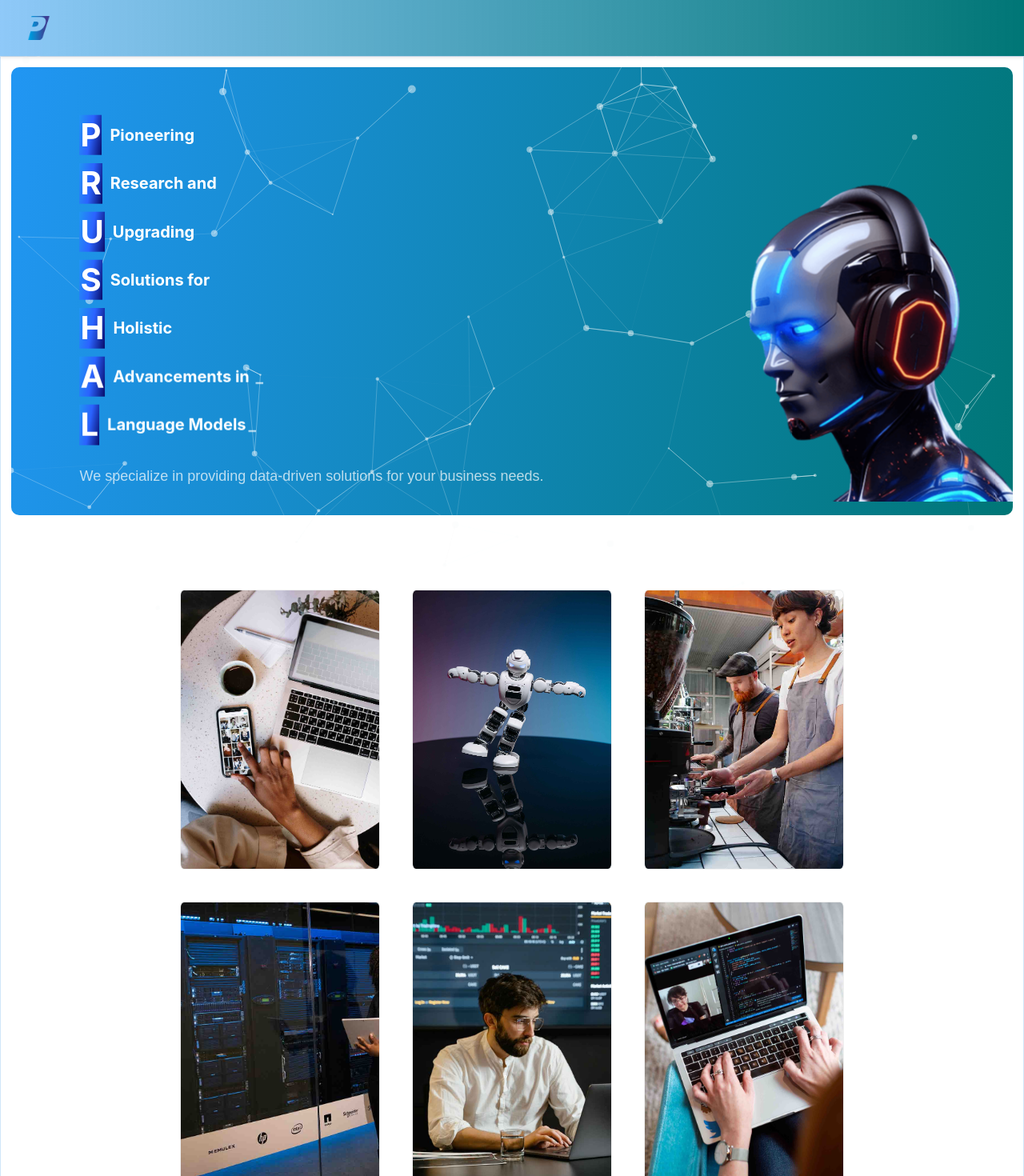
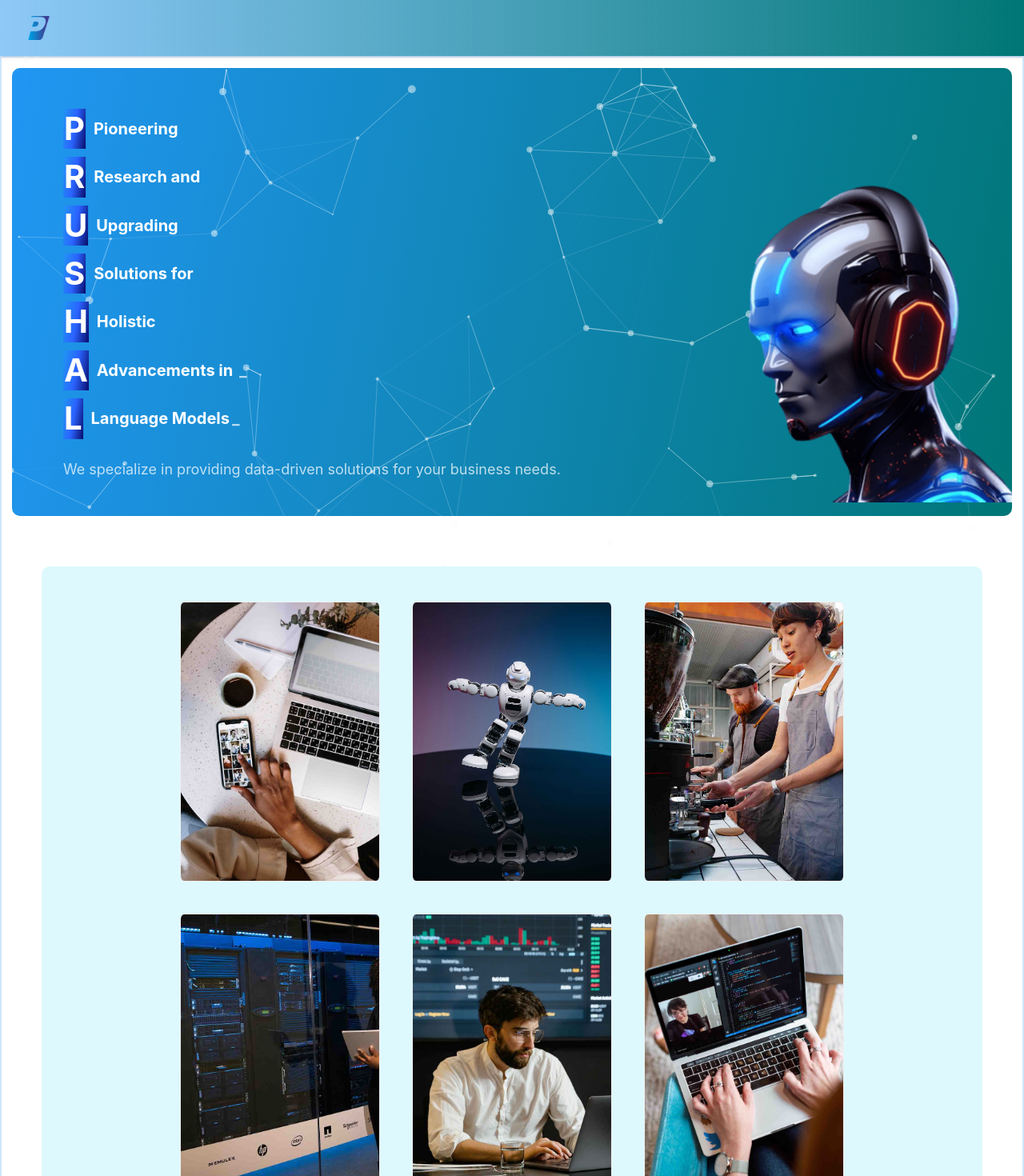
Before and after one commit to Ashish-11-06/Prushal, a React (Vite) app: page / in a window 1280 px wide. Shown: the top 1470 px of the page at 80% size. Built offline with nearby package versions, Linux system fonts and the light colour scheme.

Commit message:
UI changes

```diff
--- a/src/components/ContactUs/ContactUs.css
+++ b/src/components/ContactUs/ContactUs.css
@@ -6,18 +6,21 @@
 
   .contact-us-form-container {
     /* max-width: 1200px; */
+    color: #fff;
     margin: 0 auto;
-    background-color: #acf7ff81;
+    background-color: #007676;
     padding: 30px;
     border-radius: 8px;
     box-shadow: 0 2px 8px rgba(0, 0, 0, 0.1);
   }
 
-  .contact-us-title {
+.ant-typography {
+    color: #fff;
     text-align: center;
   }
 
   .contact-us-paragraph {
+
     text-align: center;
     margin-bottom: 30px;
   }
--- a/src/components/ContactUs/ContactUs.jsx
+++ b/src/components/ContactUs/ContactUs.jsx
@@ -29,7 +29,7 @@
   };
 
   return (
-    <div className="contact-us-container">
+    <div>
       <div className="contact-us-form-container">
         <Title level={2} className="contact-us-title">Contact Us</Title>
         <Paragraph className="contact-us-paragraph">
@@ -97,14 +97,14 @@
 
           {/* Right Column: Social Media, Quick Links, Contact Email, and Address */}
           <Col xs={24} md={12}>
-            <Card className="contact-info-card">
+            <Card className="contact-info-card" style={{ height: '100%' }}>
               <div className="social-media-section">
                 {/* Company Address Section */}
                 <section className='company-info'>
                   <div className="company-address-section">
                     <Title level={4}><EnvironmentOutlined /> Our Address</Title>
                     <Divider className="contact-us-divider" />
-                    <Paragraph>
+                    <Paragraph style={{ marginBottom: 0, color: 'black' }}>
                       <strong>Prushal Technology Pvt. Ltd.</strong><br />
                       Flat No: 401, Vrindavan<br />
                       Society, near Samindradevi<br />
@@ -134,7 +134,7 @@
                 <Divider className="divider2" />
 
                 {/* Contact Email */}
-                <Paragraph>
+                <Paragraph style={{ marginBottom: 0, color: 'black' }}>
                   <MailOutlined /> For inquiries, you can reach us directly at:
                   <a href="mailto:info@prushal.com" className="contact-us-email"> info@prushal.com</a>
                 </Paragraph>
--- a/src/components/Footer.jsx
+++ b/src/components/Footer.jsx
@@ -10,7 +10,7 @@
     <>
 
 <Footer style={{ textAlign: 'center', background: '#007676' }}>
-  ©2024 Prushal Technology Pvt Ltd. All Rights Reserved.
+  ©2025 Prushal Technology Pvt Ltd. All Rights Reserved.
 </Footer>
 
 
--- a/src/components/LandingContent.jsx
+++ b/src/components/LandingContent.jsx
@@ -1,8 +1,8 @@
-// src/components/LandingContent.jsx
-
-import React, { useMemo, useRef } from 'react';
+import React, { useMemo } from 'react';
+import { Typography, Row, Col, Card, Button, Layout } from 'antd'; // Import AntD components
+import { motion } from 'framer-motion';
 import ServicesList from './ServicesList';
-import AnimatedBackground from '../components/Animation/AnimatedBackground'; // Import the AnimatedBackground component
+import AnimatedBackground from '../components/Animation/AnimatedBackground';
 import CircularAnimation from '../components/Animation/CircularAnimation';
 import AnalyticsOffering from './home2/AnalyticsOffering';
 import HeroSection from './DataStats/HeroSection';
@@ -11,48 +11,147 @@
 import CompanyLogos from './Clients/CompanyLogos';
 import Home1 from './home/Home1';
 import ContactUs from './ContactUs/ContactUs';
+import ParticleBackground from './Animation/VideoParticles';
+import ImageComponent from './home/ImageComponent';
+import { Typewriter } from 'react-simple-typewriter';
+
+const { Title, Paragraph } = Typography;
+const { Content } = Layout;
 
 const LandingContent = () => {
-
-  const contactRef = useRef(null);
-
-  const memoizedServicesList = useMemo(() => <ServicesList />, []);
-  const memoizedHeroSection = useMemo(() => <HeroSection />, []);
-  const memoizedAnalyticsOffering = useMemo(() => <AnalyticsOffering />, []);
-  const memoizedCapabilitiesOffering = useMemo(() => <CapabilitiesOffering />, []);
-  const memoizedCircularAnimation = useMemo(() => <CircularAnimation />, []);
-  const memoizedCompanyLogos = useMemo(() => <CompanyLogos />, []);
+  const letterData = useMemo(() => [
+    { letter: 'P', meaning: 'Pioneering' },
+    { letter: 'R', meaning: 'Research and' },
+    { letter: 'U', meaning: 'Upgrading' },
+    { letter: 'S', meaning: 'Solutions for' },
+    { letter: 'H', meaning: 'Holistic' },
+    {
+      letter: 'A',
+      meaning: (
+        <Typewriter
+          words={['Automation and', 'Advancements in ', 'Accentuation']}
+          loop={0}
+          cursor
+          cursorStyle="_"
+          typeSpeed={70}
+          deleteSpeed={50}
+          delaySpeed={2000}
+        />
+      ),
+    },
+    {
+      letter: 'L',
+      meaning: (
+        <Typewriter
+          words={['Leadership    _', 'Language Models', 'Leading-edge']}
+          loop={0}
+          cursor
+          cursorStyle="_"
+          typeSpeed={70}
+          deleteSpeed={50}
+          delaySpeed={2000}
+        />
+      ),
+    },
+  ], []);
 
   return (
-    <>
+    <Layout>
+      <Content style={{ position: 'relative', zIndex: 1 }}>
+        {/* Hero Section with Particle Background */}
+        <div className="background-video-container">
+          <div className="particles-overlay">
+            <ParticleBackground />
+          </div>
+          <div className="image">
+            <ImageComponent />
+          </div>
+          <div className="text-overlay">
+            <motion.div
+              initial={{ opacity: 0 }}
+              animate={{ opacity: 1 }}
+              transition={{ duration: 1, delay: 1.5 }}
+            >
+              <Title level={1} className="prushal-heading">
+                <motion.div
+                  className="letters-container"
+                  initial="hidden"
+                  animate="visible"
+                  variants={{
+                    visible: {
+                      transition: {
+                        staggerChildren: 0.3,
+                      },
+                    },
+                  }}
+                >
+                  {letterData.map((data, index) => (
+                    <motion.div
+                      key={index}
+                      className="letter-item"
+                      variants={{
+                        hidden: { opacity: 0, y: -50 },
+                        visible: { opacity: 1, y: 0 },
+                      }}
+                    >
+                      <span className="big-letter">{data.letter}</span>{' '}
+                      <span className="letter-meaning">{data.meaning}</span>
+                    </motion.div>
+                  ))}
+                </motion.div>
+              </Title>
+            </motion.div>
+            <motion.div
+              initial={{ opacity: 0 }}
+              animate={{ opacity: 1 }}
+              transition={{ duration: 1, delay: 6 }}
+            >
+              <Paragraph className="paraText">
+                We specialize in providing data-driven solutions for your business needs.
+              </Paragraph>
+            </motion.div>
+          </div>
+        </div>
 
-    <div style={{ position: 'relative', zIndex: 1 }}>
-      <Home1 />
-      <div style={{ padding: '50px' }}>
-        {/* <AnimatedBackground /> */}
-        <div style={{ padding: '10px 50px', borderRadius: '1%' }}>
-          {memoizedServicesList}
-        </div>
-        {memoizedHeroSection}
-        <section className="offerings">
-          <div className="left-section">
-            {memoizedAnalyticsOffering}
-          </div>
-          <div className="right-section">
-            {memoizedCapabilitiesOffering}
-            {memoizedCircularAnimation}
-          </div>
-        </section>
-        {memoizedCompanyLogos}
-      </div>
+        {/* Services Section */}
+        <Row justify="center" style={{ padding: '50px' }}>
+          <Col span={24}>
+            <Card bordered={false} style={{ borderRadius: '10px' }}>
+              <ServicesList />
+            </Card>
+          </Col>
+        </Row>
 
-    </div>
-    <div ref={contactRef}>
-     <ContactUs/>
-    </div>
+        {/* Hero Section */}
+        <HeroSection />
 
-    </>
-    );
+        {/* Offerings Section */}
+        <Row gutter={[16, 16]} style={{ padding: "50px", paddingBottom: "0" }}>
+          <Col xs={24} md={8} style={{ display: "flex" }}>
+            <Card bordered={false} style={{ width: "100%", height: "100%" }}>
+              <AnalyticsOffering />
+            </Card>
+          </Col>
+          <Col xs={24} md={16} style={{ display: "flex" }}>
+            <Card bordered={false} style={{ width: "100%", height: "100%" }}>
+              <CapabilitiesOffering />
+              <CircularAnimation />
+            </Card>
+          </Col>
+        </Row>
+
+        {/* Company Logos Section */}
+        <Row justify="center" style={{ padding: '50px 0' }}>
+          <Col span={24}>
+            <CompanyLogos />
+          </Col>
+        </Row>
+      </Content>
+
+      {/* Contact Us Section */}
+      <ContactUs />
+    </Layout>
+  );
 };
 
 export default LandingContent;
```
